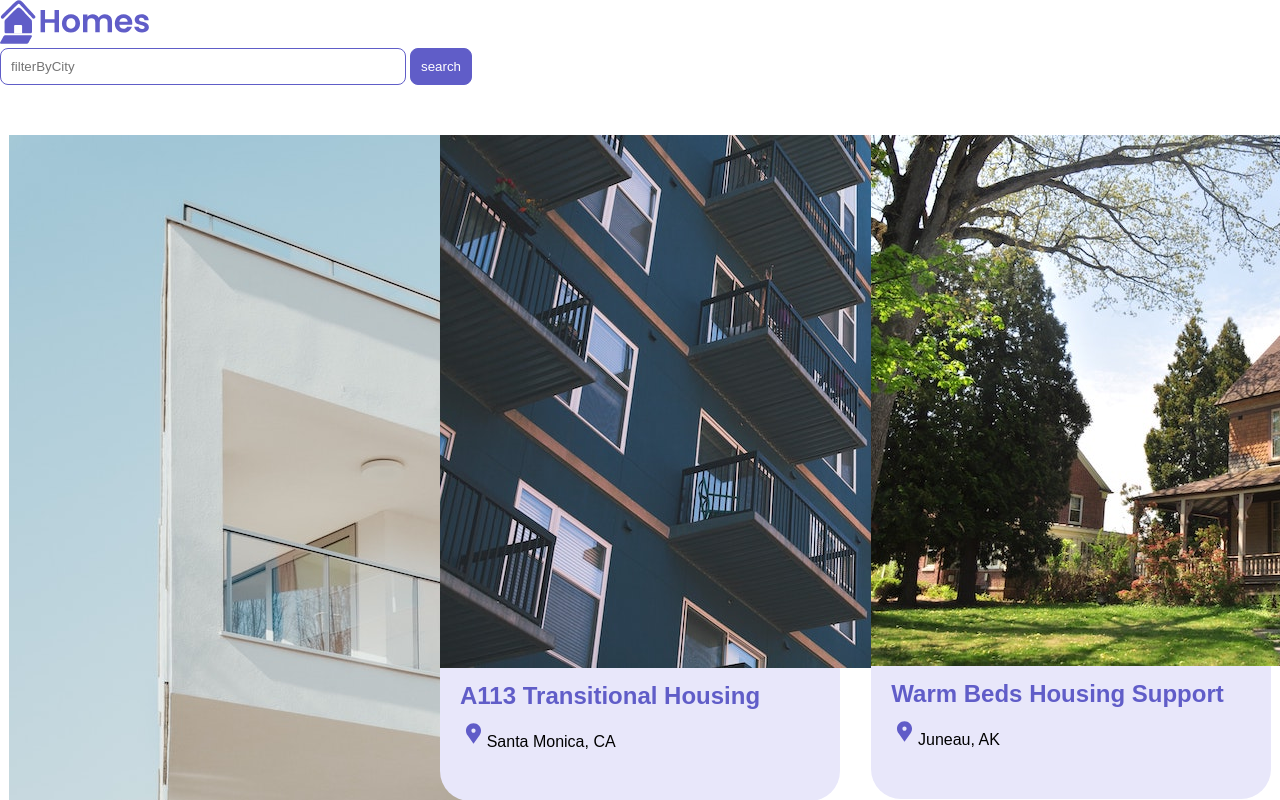
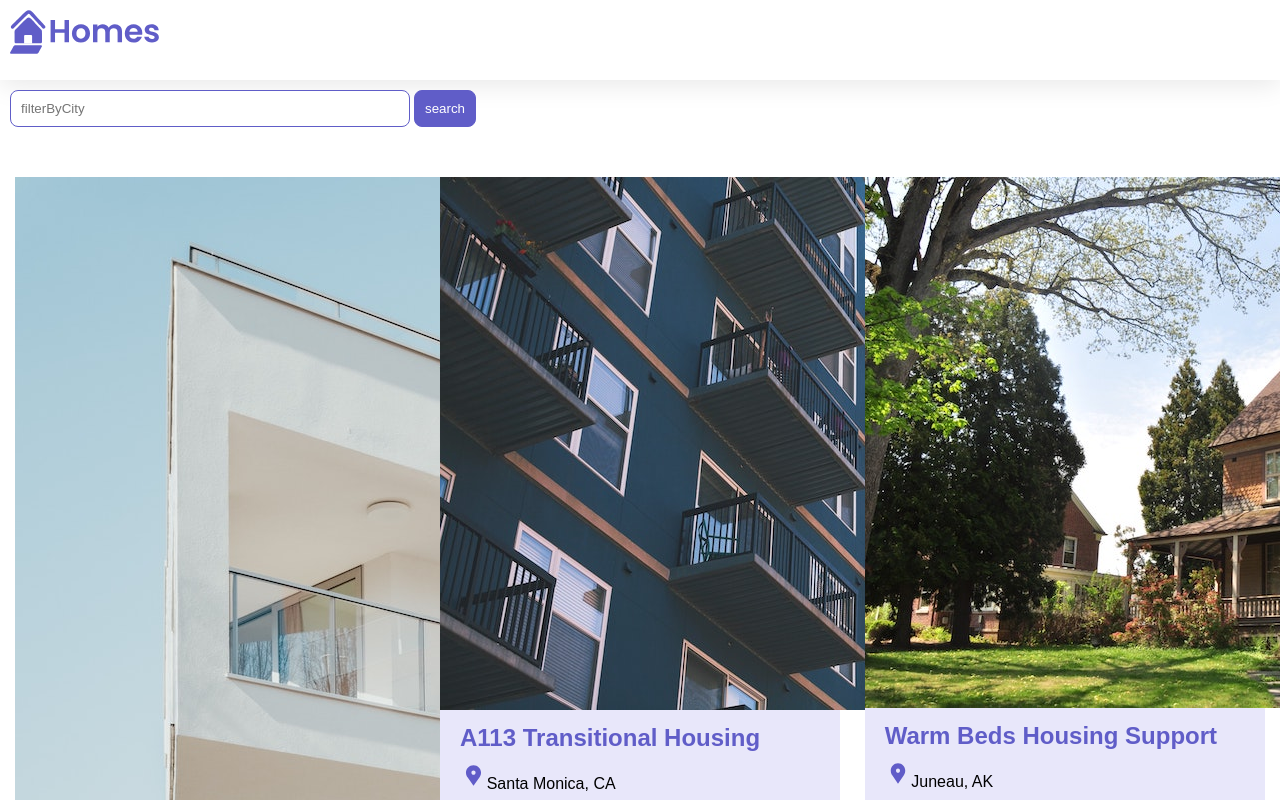
Before and after one commit to Mwimar/Angular-crash, an Angular app: page / in a window 1280 px wide. Shown: the top 800 px of the page. Built offline with nearby package versions, Linux system fonts and the light colour scheme.

Commit message:
app component styles

```diff
--- a/src/app/app.component.css
+++ b/src/app/app.component.css
@@ -0,0 +1,12 @@
+:host {
+    --content-padding: 10px;
+  }
+  header {
+    display: block;
+    height: 60px;
+    padding: var(--content-padding);
+    box-shadow: 0px 5px 25px var(--shadow-color);
+  }
+  .content {
+    padding: var(--content-padding);
+  }
```
